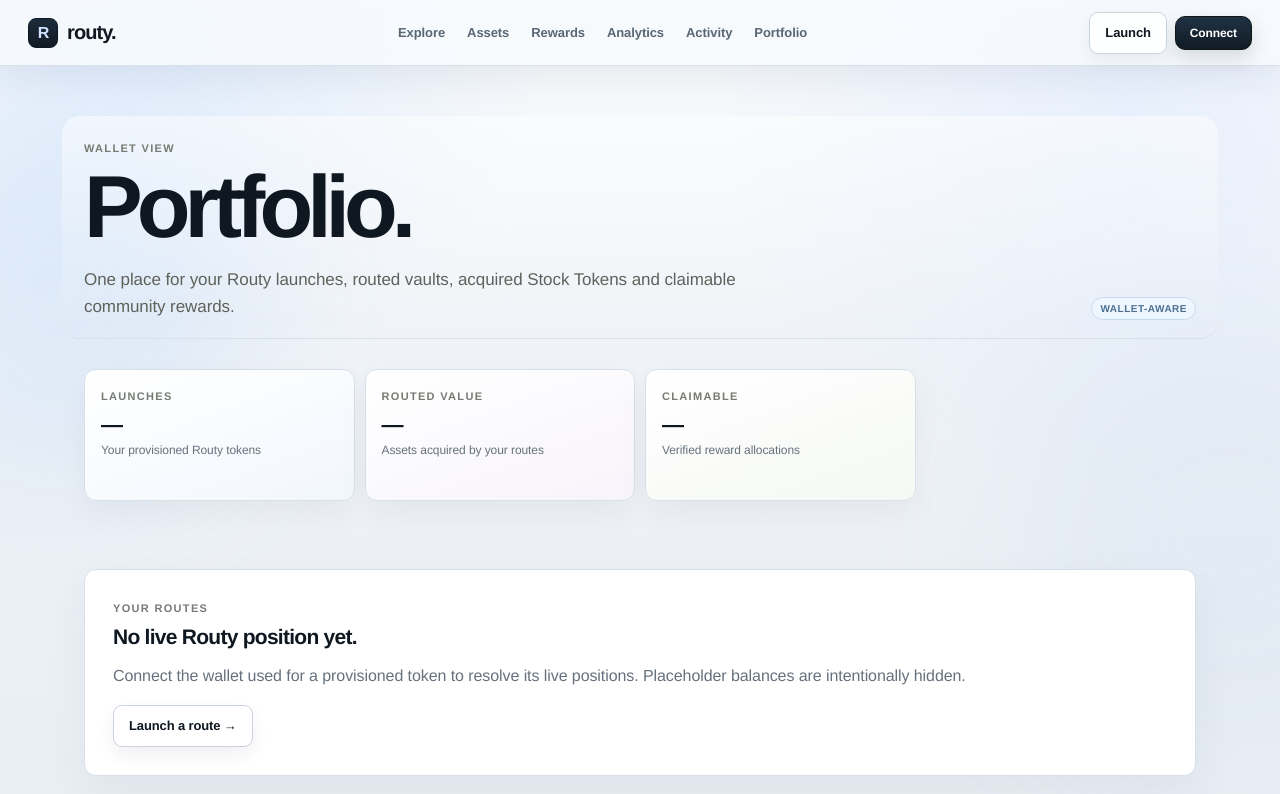
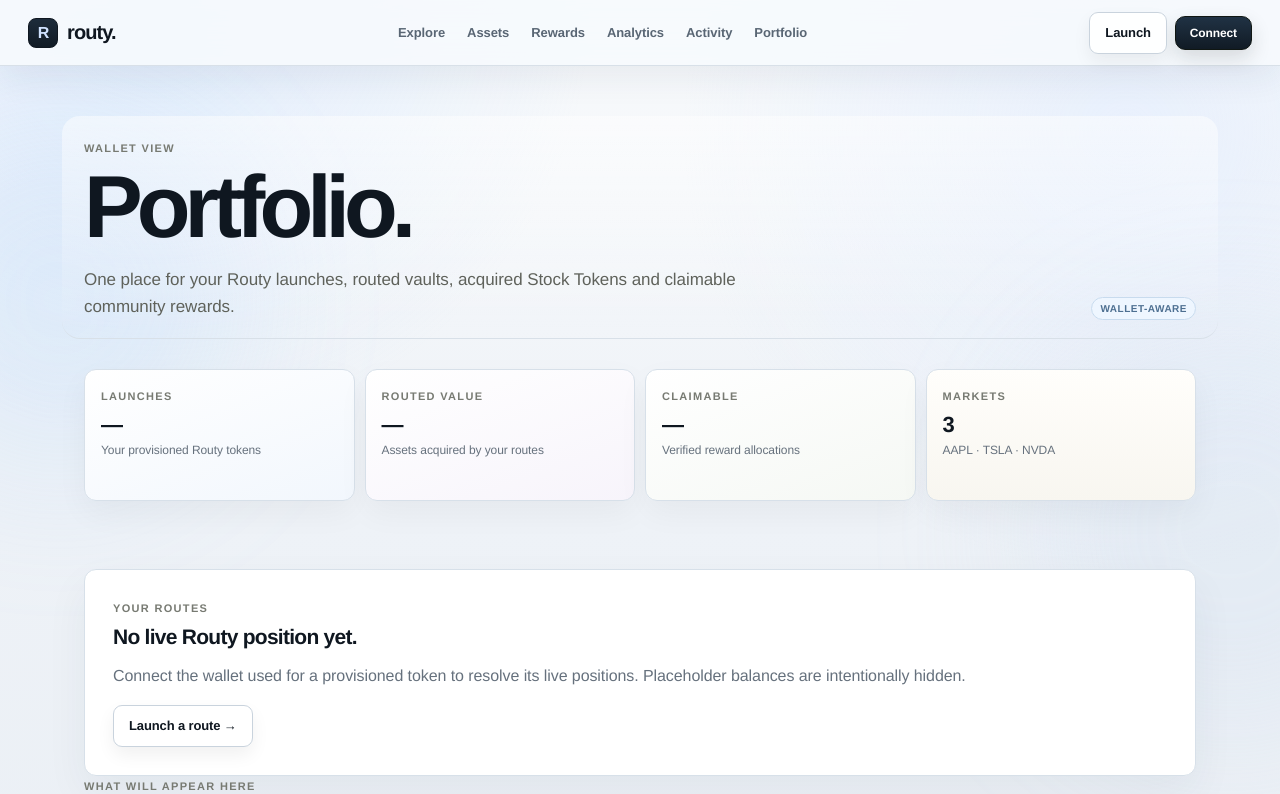
Before and after one commit to RoutyFund/Routy-Fund, a Next.js app: page /portfolio in a window 1280 px wide. Shown: the top 794 px of the page. Built offline with nearby package versions, Linux system fonts and the light colour scheme; no server answers.

Commit message:
ui: complete premium content surfaces

```diff
--- a/src/app/portfolio/page.tsx
+++ b/src/app/portfolio/page.tsx
@@ -1,2 +1,5 @@
 import Nav from "@/components/Nav";
-export default function PortfolioPage(){return <main className="shell"><Nav/><div className="wrap"><header className="page-head"><div className="page-head-copy"><span className="eyebrow">Wallet view</span><h1>Portfolio.</h1><p className="lead">One place for your Routy launches, routed vaults, acquired Stock Tokens and claimable community rewards.</p></div><span className="pill">Wallet-aware</span></header><div className="proof-grid"><article className="proof-card"><span className="micro">LAUNCHES</span><strong>—</strong><p>Your provisioned Routy tokens</p></article><article className="proof-card"><span className="micro">ROUTED VALUE</span><strong>—</strong><p>Assets acquired by your routes</p></article><article className="proof-card"><span className="micro">CLAIMABLE</span><strong>—</strong><p>Verified reward allocations</p></article></div><section className="section"><div className="empty-state"><span className="micro">YOUR ROUTES</span><h3 style={{marginTop:10}}>No live Routy position yet.</h3><p className="muted">Connect the wallet used for a provisioned token to resolve its live positions. Placeholder balances are intentionally hidden.</p><a className="secondary" href="/launch">Launch a route →</a></div></section></div></main>}
+export default function PortfolioPage(){return <main className="shell"><Nav/><div className="wrap"><header className="page-head"><div className="page-head-copy"><span className="eyebrow">Wallet view</span><h1>Portfolio.</h1><p className="lead">One place for your Routy launches, routed vaults, acquired Stock Tokens and claimable community rewards.</p></div><span className="pill">Wallet-aware</span></header>
+<div className="proof-grid"><article className="proof-card"><span className="micro">LAUNCHES</span><strong>—</strong><p>Your provisioned Routy tokens</p></article><article className="proof-card"><span className="micro">ROUTED VALUE</span><strong>—</strong><p>Assets acquired by your routes</p></article><article className="proof-card"><span className="micro">CLAIMABLE</span><strong>—</strong><p>Verified reward allocations</p></article><article className="proof-card"><span className="micro">MARKETS</span><strong>3</strong><p>AAPL · TSLA · NVDA</p></article></div>
+<section className="section"><div className="portfolio-layout"><div className="empty-state"><span className="micro">YOUR ROUTES</span><h3 style={{marginTop:10}}>No live Routy position yet.</h3><p className="muted">Connect the wallet used for a provisioned token to resolve its live positions. Placeholder balances are intentionally hidden.</p><a className="secondary" href="/launch">Launch a route →</a></div><aside className="portfolio-side"><span className="micro">WHAT WILL APPEAR HERE</span><div><b>Launched tokens</b><p>Creator launches provisioned through Routy.</p></div><div><b>Vault balances</b><p>Stock Tokens acquired by verified routes.</p></div><div><b>Claims</b><p>Reward allocations available to this wallet.</p></div></aside></div></section>
+</div></main>}
```
